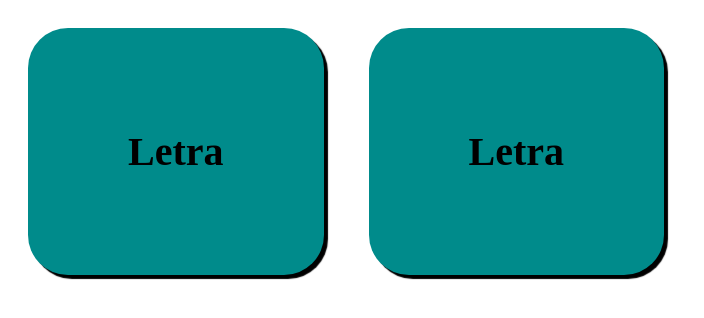
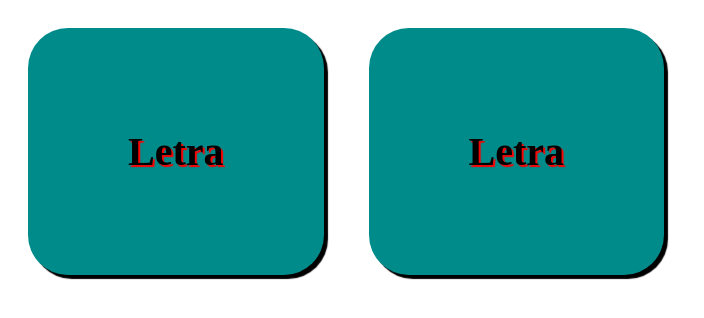
Before and after one commit to Armuto-Live/Pruebas, a plain HTML site: page Desarrollo web/Contactos.html in a window 1280 px wide. Shown: the whole page, without its empty margins (0-704 px from the left). Drawn offline with Linux system fonts and the light colour scheme.

Commit message:
text-shadow and rotate

```diff
--- a/Desarrollo web/css/Estilos.css
+++ b/Desarrollo web/css/Estilos.css
@@ -26,4 +26,5 @@ h2 b
     border-radius: 1em;
     font-size: 2em;
     box-shadow: 4px 4px 1px 0 #000;
+    text-shadow: 2px 2px 1px red;
 }
```
